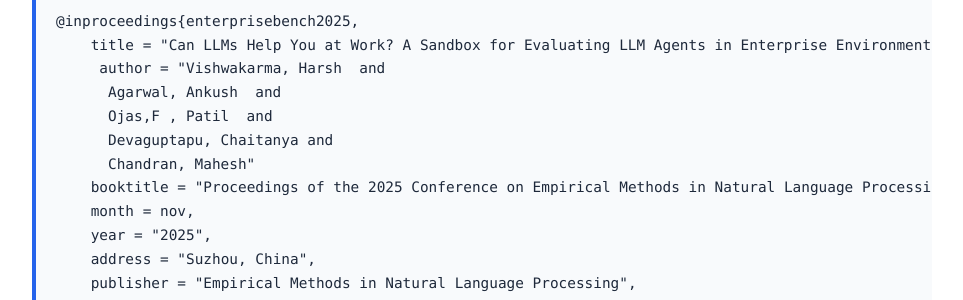
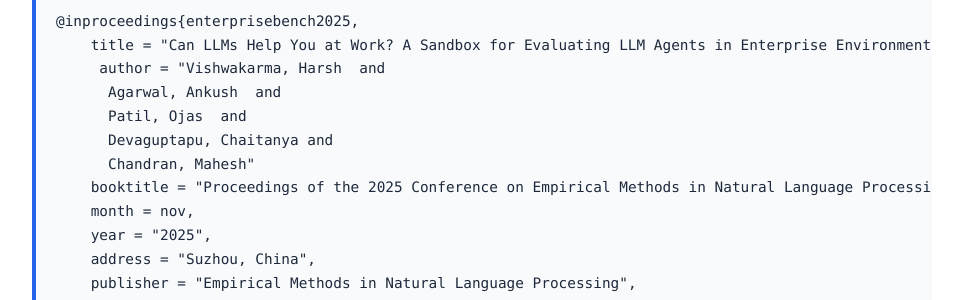
Before and after one commit to anonymous-tech-dev/EnterpriseBench, a Jekyll site: the page built from index.md, in a window 1280 px wide and 900 px high, scrolled down 9198 px. Shown: the part 200-500 px from the top of the window, without its empty margins (158-1121 px from the left). Built offline with Jekyll 4.4.1, drawn with Linux system fonts in a browser that asks for light colours.

```diff
--- a/index.md
+++ b/index.md
@@ -363,7 +363,7 @@ If you use EnterpriseBench in your research, please cite our work:
     title = "Can LLMs Help You at Work? A Sandbox for Evaluating LLM Agents in Enterprise Environments",
      author = "Vishwakarma, Harsh  and
       Agarwal, Ankush  and
-      Ojas,F , Patil  and
+      Patil, Ojas  and
       Devaguptapu, Chaitanya and
       Chandran, Mahesh"
     booktitle = "Proceedings of the 2025 Conference on Empirical Methods in Natural Language Processing",
```
